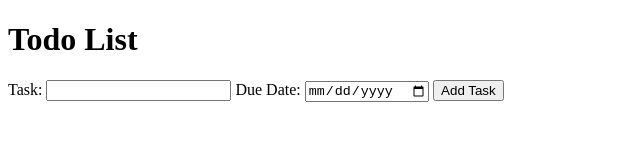
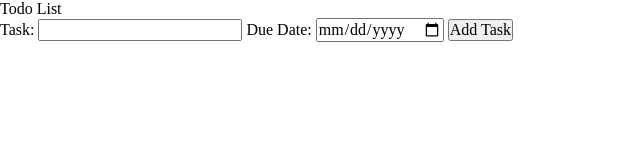
Before and after one commit to vimalsonara/Project-TodoList, a website built with webpack: page dist/index.html in a window 1280 px wide. Shown: the whole page, without its empty margins (0-640 px from the left). Built offline with Linux system fonts and the light colour scheme.

Commit message:
css reset

```diff
--- a/src/style.css
+++ b/src/style.css
@@ -1,3 +1,21 @@
+/* css reset start */
+*,
+*::before,
+*::after {
+  box-sizing: border-box;
+}
+
+* {
+  margin: 0;
+  padding: 0;
+  font: inherit;
+}
+
+body {
+  min-height: 100vh;
+}
+/* css reset end */
+
 li {
     list-style-type: none;
 }
```
Also changed, not shown: dist/main.js.
